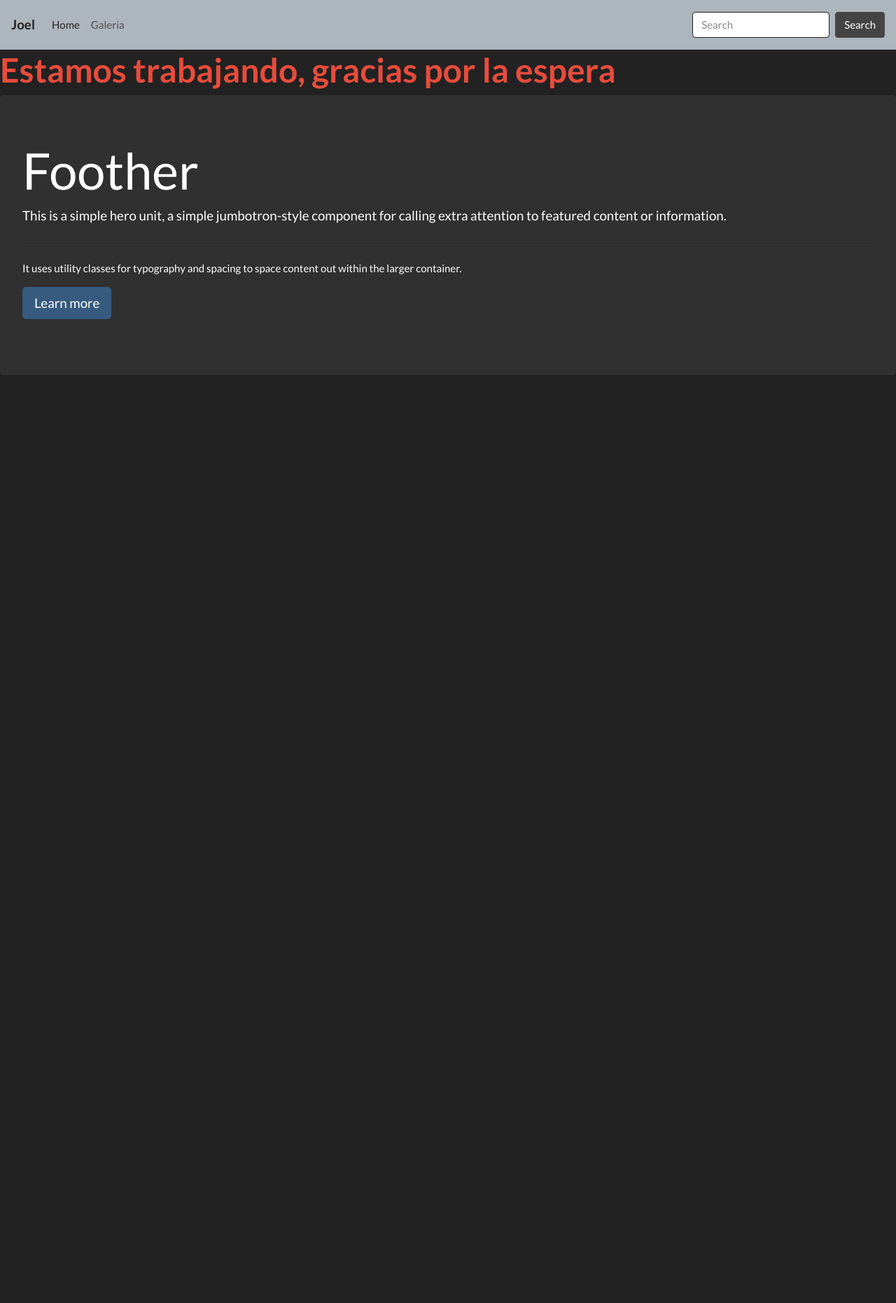
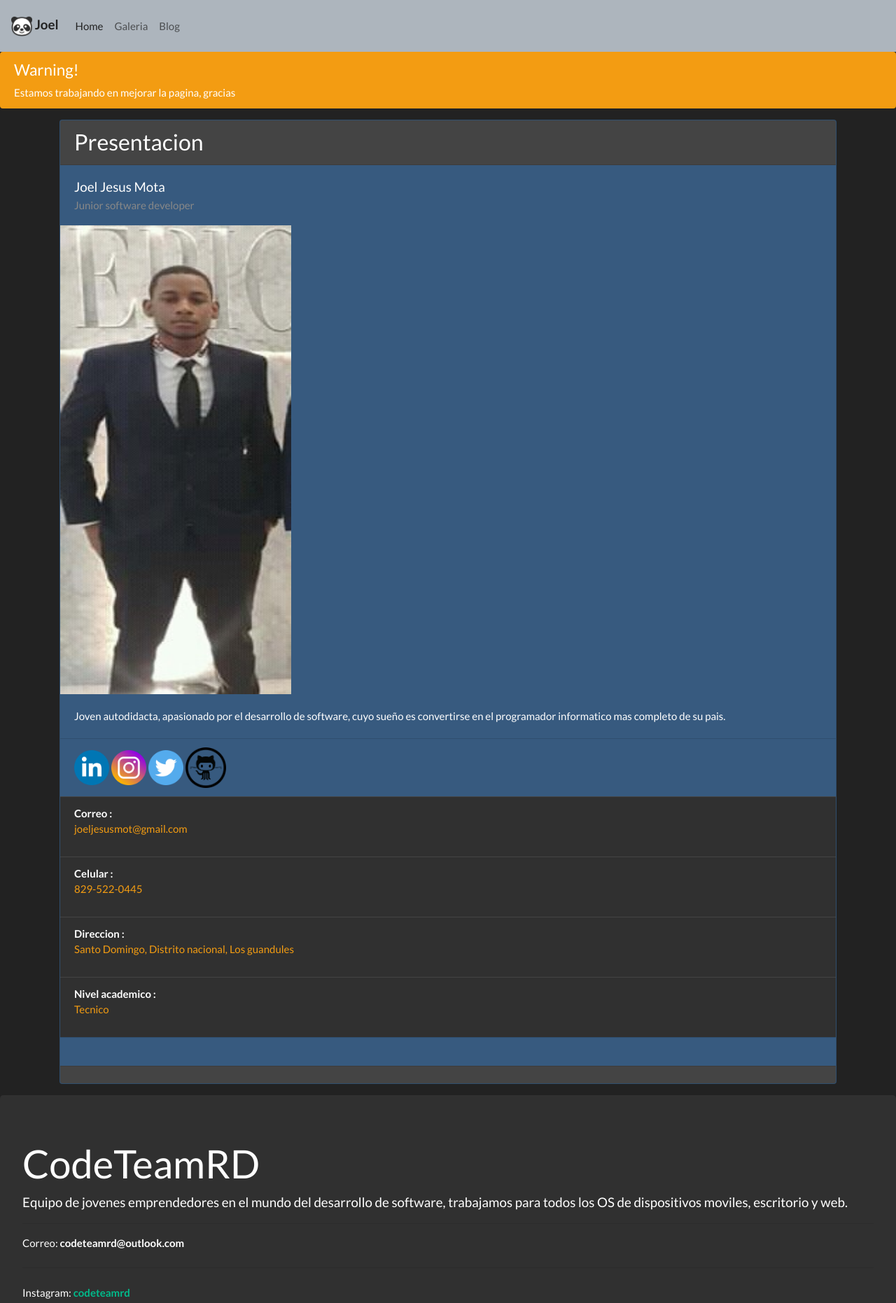
Before and after one commit to joeljesusmota/joeljesusmota.github.io, a plain HTML site: page index.html in a window 1280 px wide. Shown: the top 1862 px of the page at 70% size. Before the commit the page ends 800 px from the top, so only its background shows below. Drawn offline with nearby package versions, Linux system fonts and the light colour scheme.

Commit message:
initial design

```diff
--- /dev/null
+++ b/component/jumbotron/jumbotron.js
@@ -0,0 +1,18 @@
+var title="CodeTeamRD";
+var p="Equipo de jovenes emprendedores en el mundo del desarrollo de software, trabajamos para todos los OS de dispositivos moviles, escritorio y web.<hr>Correo: <b>codeteamrd@outlook.com</b>";
+var p1="";
+
+document.write(`
+<div class="jumbotron">
+ <h4 class="display-4">${title}</h4>
+ <p class="lead">${p}</p>
+ <hr class="my-4">
+ <p>${p1}</p>
+ <p>Instagram:
+   <a
+    href="https://www.instagram.com/codeteamrd/?utm_source=ig_profile_share&igshid=rp4vzpgesk50" target="_blank">
+    <b> codeteamrd</b>
+   </a>
+ </p>
+</div>
+`);
--- /dev/null
+++ b/component/navbar/navbar.js
@@ -0,0 +1,19 @@
+document.write(`
+<nav class="navbar navbar-expand-lg navbar-light bg-light">
+<a class="navbar-brand" href="../index.html"><img src="../img/panda1.png" width="30" height="30"> <b>Joel</b></a>
+
+
+    <ul class="navbar-nav mr-auto">
+        <li class="nav-item active">
+            <a class="nav-link" href="../index.html">Home<span class="sr-only">(current)</span></a>
+        </li>
+        <li class="nav-item">
+            <a class="nav-link" href="../pages/galery.html">Galeria</a>
+        </li>
+        <li class="nav-item">
+                <a class="nav-link" href="../pages/blog.html">Blog</a>
+        </li>
+
+    </ul>
+</nav>
+`);
--- a/index.html
+++ b/index.html
@@ -1,49 +1,83 @@
 <!DOCTYPE html>
 <html>
+
 <head>
     <meta charset="utf-8" />
     <meta http-equiv="X-UA-Compatible" content="IE=edge">
-    <title>Home-Joel</title>
+    <title>Home - Joel Mota</title>
     <meta name="viewport" content="width=device-width, initial-scale=1">
     <link rel="stylesheet" type="text/css" media="screen" href="main.css" />
     <script src="main.js"></script>
     <link rel="stylesheet" type="text/css" media="screen" href="https://stackpath.bootstrapcdn.com/bootswatch/4.1.3/darkly/bootstrap.min.css" />
+    <link rel="icon" type="image/png" href="img/panda1.png" sizes="16x16">
 
 </head>
 <body>
-        <nav class="navbar navbar-expand-lg navbar-light bg-light">
-                <a class="navbar-brand" href="#"><strong>Joel</strong></a>
-                <button class="navbar-toggler" type="button" data-toggle="collapse" data-target="#navbarColor03" aria-controls="navbarColor03" aria-expanded="false" aria-label="Toggle navigation">
-                  <span class="navbar-toggler-icon"></span>
-                </button>
+    <script src="component/navbar/navbar.js"></script>
 
-                <div class="collapse navbar-collapse" id="navbarColor03">
-                  <ul class="navbar-nav mr-auto">
-                    <li class="nav-item active">
-                      <a class="nav-link" href="#">Home <span class="sr-only">(current)</span></a>
-                    </li>
-                    <li class="nav-item">
-                      <a class="nav-link" href="#">Galeria</a>
-                    </li>
-                  </ul>
-                  <form class="form-inline my-2 my-lg-0">
-                    <input class="form-control mr-sm-2" type="text" placeholder="Search">
-                    <button class="btn btn-secondary my-2 my-sm-0" type="submit">Search</button>
-                  </form>
+    <div class="alert alert-dismissible alert-warning">
+        <!--button type="button" class="close" data-dismiss="alert">&times;</button>-->
+        <h4 class="alert-heading">Warning!</h4>
+        <p class="mb-0">Estamos trabajando en mejorar la pagina, gracias</p>
+    </div>
+
+    <div class="container">
+
+        <div class="bg-primary card mb-3">
+            <h3 class="card-header">Presentacion</h3>
+            <div class="card-body">
+                <h5 class="card-title">Joel Jesus Mota</h5>
+                <h6 class="card-subtitle text-muted">Junior software developer</h6>
+            </div>
+
+            <div class="row">
+                <div class="col-sm-12">
+                    <img style="height: 670px; width: 330px;" src="img/FlowSaco2.jpg" alt="Card image">
                 </div>
-              </nav>
+            </div>
 
-              <h1 class="text-danger"><b>Estamos trabajando, gracias por la espera</b></h1>
+            <div class="card-body">
+                    Joven autodidacta, apasionado por el desarrollo de software, cuyo sueño es convertirse en el programador informatico mas completo de su pais.
+                <p class="card-text"></p>
+            </div>
+            <ul class="list-group list-group-flush">
+                <li class="list-group-item bg-primary">
+                    <a href="https://do.linkedin.com/in/joel-jes%C3%BAs-mota-79b058156" target="_blank"><img style="height: 50px; width:50px;"
+                            src="img/inLogo.png"></a>
+                    <a href="https://www.instagram.com/joel_jesus_mota/" target="_blank"><img style="height: 50px; width:50px;"
+                            src="img/igLogo.png"></a>
+                    <a href="https://twitter.com/joeljesusmot" target="_blank"><img style="height: 50px; width:50px;"
+                            src="img/ttLogo.png"></a>
+                    <a href="https://github.com/joeljesusmota" target="_blank"><img style="height: 58px; width:58px;"
+                            src="img/gitLogo.png"></a>
+                </li>
+                <li class="list-group-item"><b>Correo :</b>
+                    <p class="text-warning">joeljesusmot@gmail.com</p>
+                </li>
+                <li class="list-group-item"><b>Celular :</b>
+                    <p class="text-warning">829-522-0445</p>
+                </li>
+                <li class="list-group-item"><b>Direccion :</b>
+                    <p class="text-warning">Santo Domingo, Distrito nacional, Los guandules</p>
+                </li>
+                <li class="list-group-item"><b>Nivel academico :</b>
+                    <p class="text-warning">Tecnico</p>
+                </li>
 
-              <div class="jumbotron">
-                    <h1 class="display-3">Foother</h1>
-                    <p class="lead">This is a simple hero unit, a simple jumbotron-style component for calling extra attention to featured content or information.</p>
-                    <hr class="my-4">
-                    <p>It uses utility classes for typography and spacing to space content out within the larger container.</p>
-                    <p class="lead">
-                      <a class="btn btn-primary btn-lg" href="#" role="button">Learn more</a>
-                    </p>
-                  </div>
+            </ul>
+            <div class="card-body">
+
+            </div>
+            <div class="card-footer text-muted">
+
+            </div>
+        </div>
+
+    </div>
+
+
+    <script src="component/jumbotron/jumbotron.js"></script>
 
 </body>
+
 </html>
```
Also changed, not shown: pages/blog.html (added, +21 -0 lines), pages/galery.html (added, +21 -0 lines), src/galery.html (deleted, +0 -14 lines), img/FlowSaco1.jpg (added), img/construccion.jpg (added), img/flowsaco2.jpg (added), img/gitLogo.png (added), img/gris.jpg (added), img/igLogo.png (added), img/inLogo.png (added), img/panda.png (added), img/panda1.png (added), img/programming.gif (added), img/ttLogo.png (added), 2 more files.
